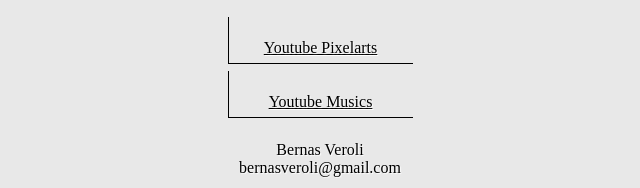
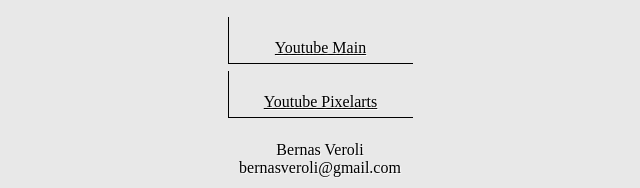
Before and after one commit to bernasVeroli/LinkTreeBernas, a plain HTML site: page index.html in a window 1280 px wide. Shown: the part 442-630 px from the top of the page, 320-960 px from the left. Drawn offline with Linux system fonts and the light colour scheme; some icons are missing.

Commit message:
Update index.html

```diff
--- a/index.html
+++ b/index.html
@@ -26,7 +26,7 @@
         <i class="icon-twitter"></i>
         <p  href="https://twitter.com/bernasveroli">X</p>
     </a>
-    <a class="site" href="https://www.artstation.com/bernasveroli">
+    <a class="site" href="https://bernasveroli.artstation.com">
         <i class="icon-pencil"></i>
         <p  href="https://www.artstation.com/bernasveroli">ArtStation</p>
     </a>
@@ -37,11 +37,11 @@
     <i class="icon-youtube-play"></i>
     <a class="site" href="https://www.youtube.com/@bernasveroli">
         <i class="icon-coffee"></i>
-        <p  href="https://www.youtube.com/@bernasveroli">Youtube Pixelarts</p>
+        <p  href="https://www.youtube.com/@bernasveroli">Youtube Main</p>
     </a>
     <a class="site" href="https://www.youtube.com/@bernasprogress">
         <i class="icon-coffee"></i>
-        <p  href="https://www.youtube.com/@bernasprogress">Youtube Musics</p>
+        <p  href="https://www.youtube.com/@bernasprogress">Youtube Pixelarts</p>
     </a>
     <p>Bernas Veroli<br>
         bernasveroli@gmail.com</p>
```
